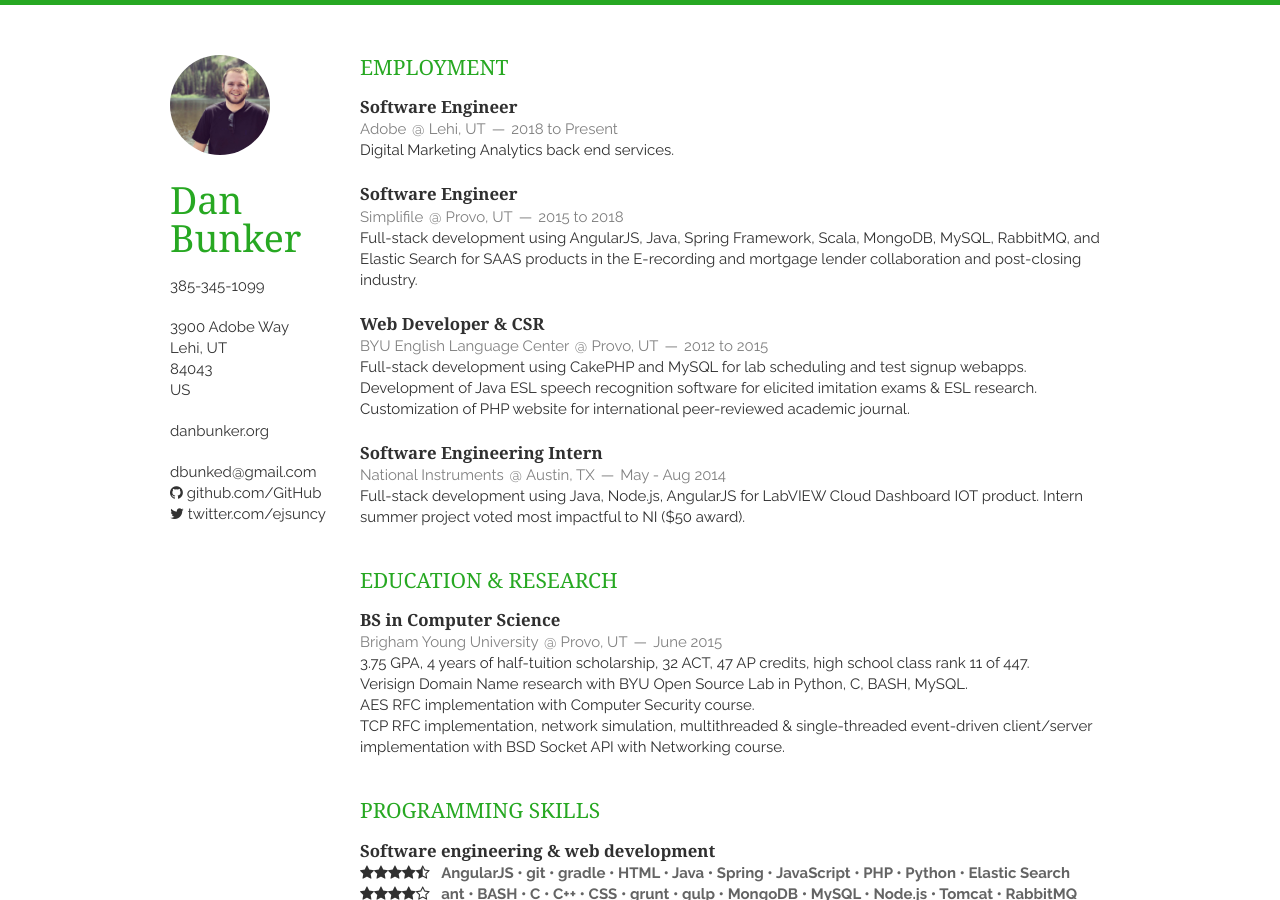
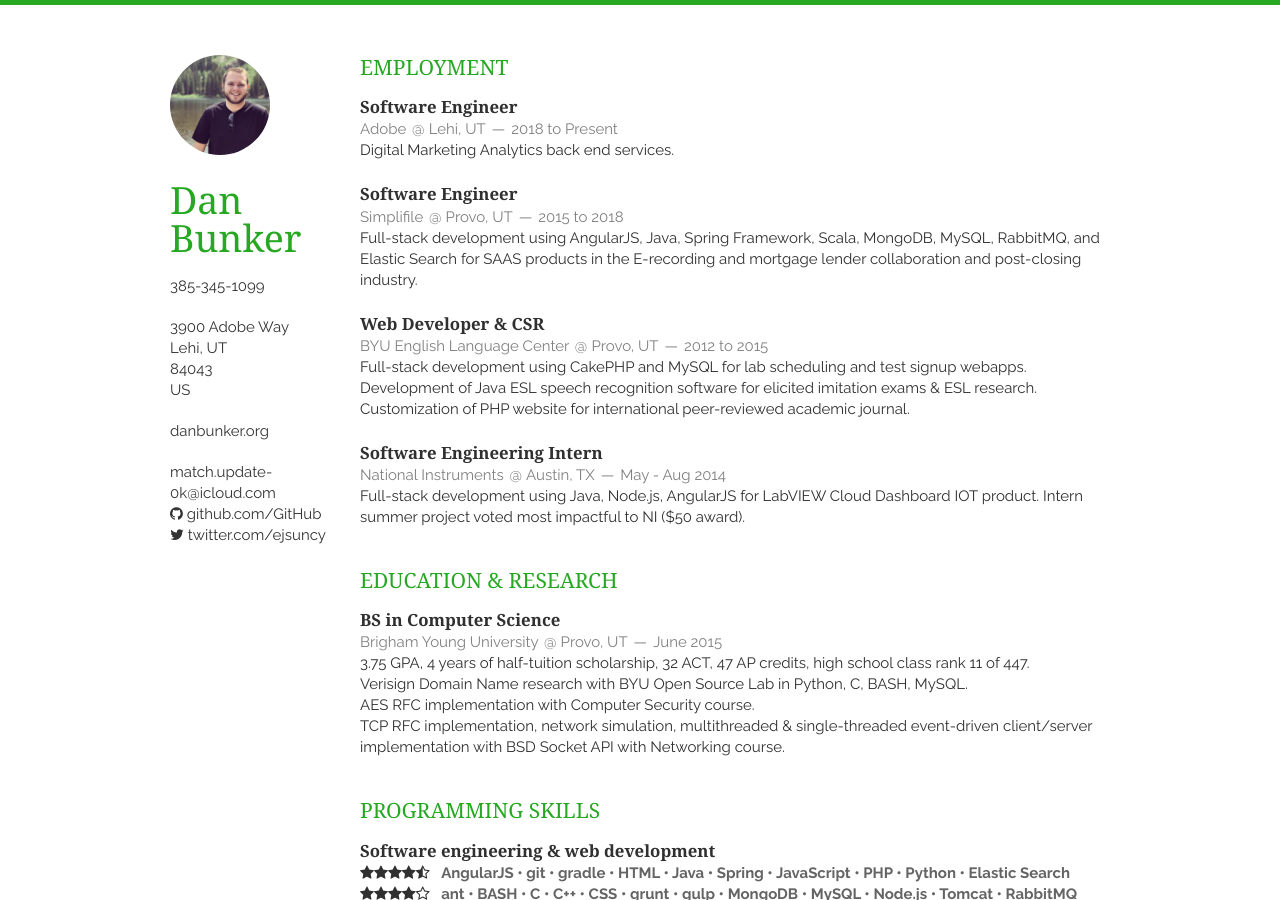
Before and after one commit to ejsuncy/ejsuncy.github.io, a Jekyll site: the page built from index.html, in a window 1280 px wide and 900 px high. Built offline with Jekyll 4.4.1, drawn with Linux system fonts in a browser that asks for light colours; nearby versions of some CDN libraries; Markdown is read by kramdown in place of the engine named in the settings; the list of posts is cut into pages by our own code.

Commit message:
Update _config.yml

```diff
--- a/_config.yml
+++ b/_config.yml
@@ -16,8 +16,8 @@ author: Dan Bunker
 baseurl:
 title: Dan Bunker - Resume
 name: Dan Bunker
-email: dbunked@gmail.com
-email_full: mailto:dbunked@gmail.com
+email: match.update-0k@icloud.com
+email_full: mailto:match.update-0k@icloud.com
 website: danbunker.org
 website_full: http://danbunker.org
 github: ejsuncy
```
